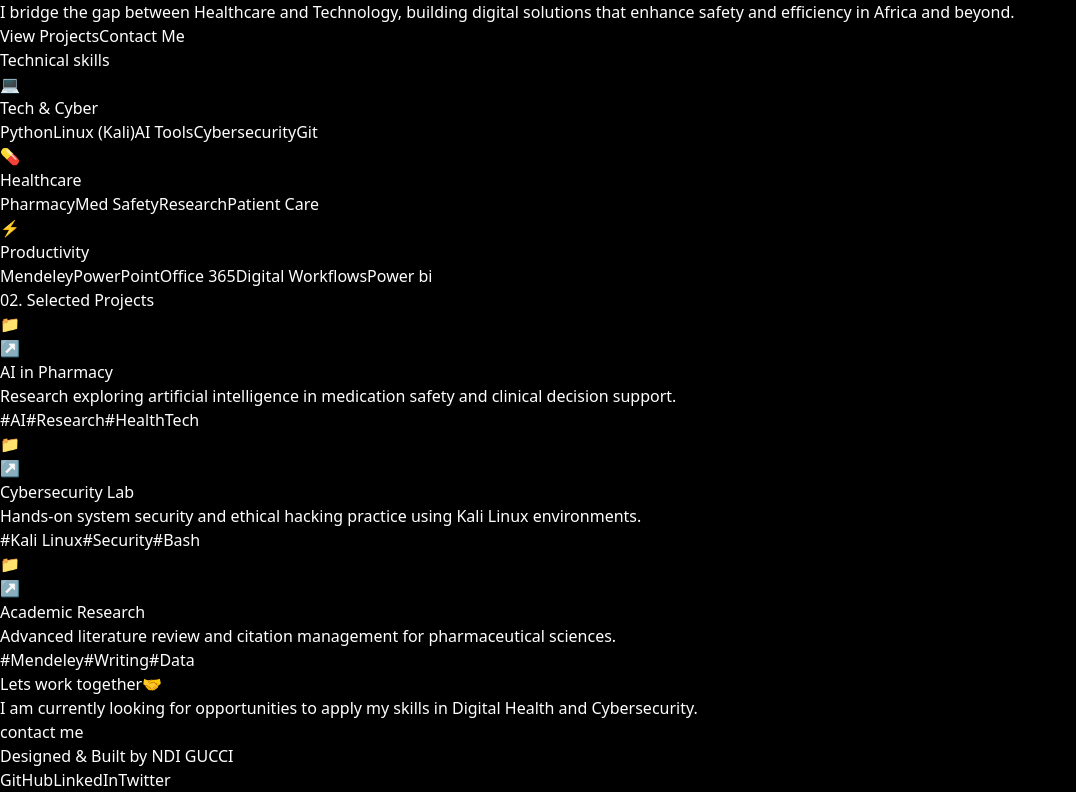
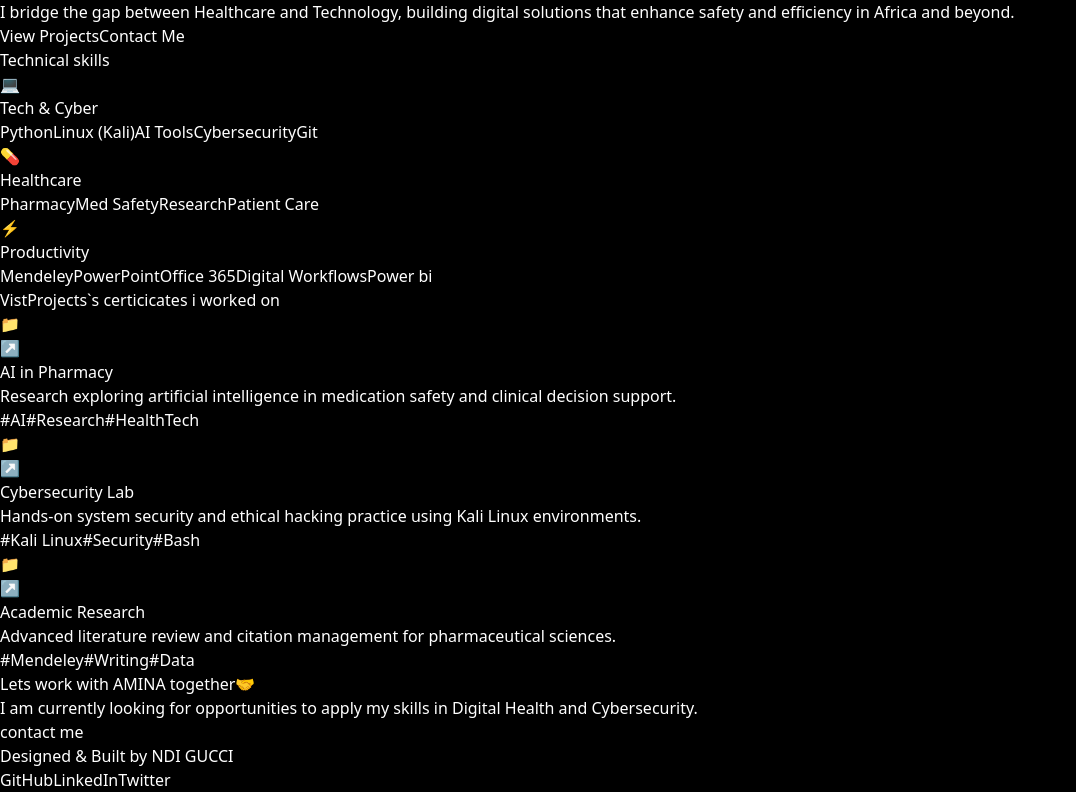
Before and after one commit to ndigucci/my_portfolio, a React (Vite) app: page / in a window 1280 px wide. Shown: the part 603-1395 px from the top of the page, without its empty margins (0-1076 px from the left). Built offline with nearby package versions, Linux system fonts and the light colour scheme.

Commit message:
Updated to cyber theme with photo

```diff
--- a/src/App.jsx
+++ b/src/App.jsx
@@ -222,7 +222,7 @@ function App() {
       <section id="projects" className="py-24 px-4">
         <div className="max-w-6xl mx-auto">
           <h2 className="text-3xl md:text-4xl font-bold text-white mb-12 flex items-center">
-            <span className="text-cyan-500 mr-3">02.</span> Selected Projects
+            <span className="text-cyan-500 mr-3">Vist</span>Projects`s certicicates i worked on
           </h2>
 
           <div className="grid grid-cols-1 md:grid-cols-2 lg:grid-cols-3 gap-8">
@@ -274,7 +274,7 @@ function App() {
       {/* --- CONTACT SECTION --- */}
       <section id="contact" className="py-24 px-4 text-center relative overflow-hidden">
         <div className="max-w-2xl mx-auto relative z-10">
-          <h2 className="text-3xl md:text-5xl font-bold text-white mb-6">Lets work together🤝</h2>
+          <h2 className="text-3xl md:text-5xl font-bold text-white mb-6">Lets work with AMINA together🤝</h2>
           <p className="text-gray-400 text-lg mb-10">
             I am currently looking for opportunities to apply my skills in <span className="text-cyan-400">Digital Health</span> and <span className="text-cyan-400">Cybersecurity</span>.
           </p>
```
